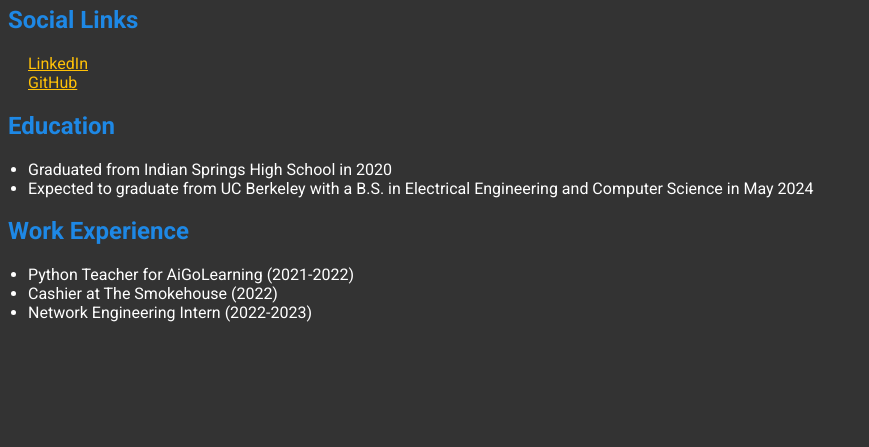
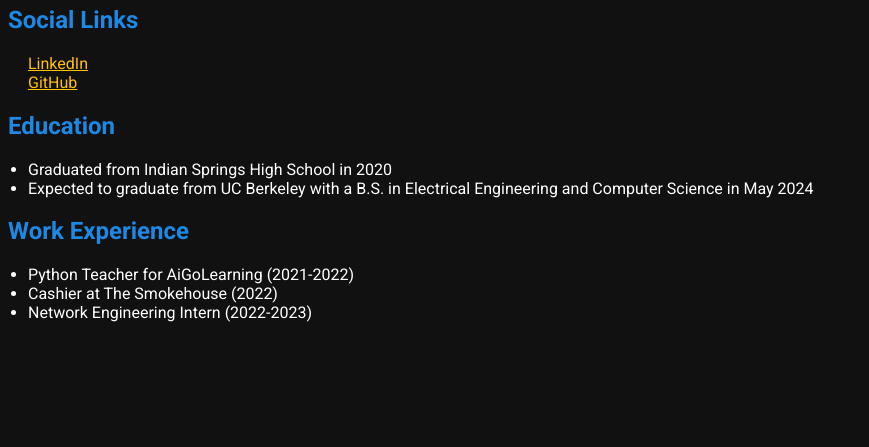
Before and after one commit to alejandro521/alejandro521.github.io, a plain HTML site: page index.html in a window 1280 px wide. Shown: the part 353-800 px from the top of the page, without its empty margins (0-869 px from the left). Drawn offline with Linux system fonts and the light colour scheme.

Commit message:
Made website darker

```diff
--- a/styles.css
+++ b/styles.css
@@ -1,5 +1,5 @@
 body {
-    background-color: #333333; /* Replace with your desired background color */
+    background-color: #111111; /* Replace with your desired background color */
     font-family: 'Roboto', sans-serif; /* Use the desired font family */
 }
 h1 {
```
